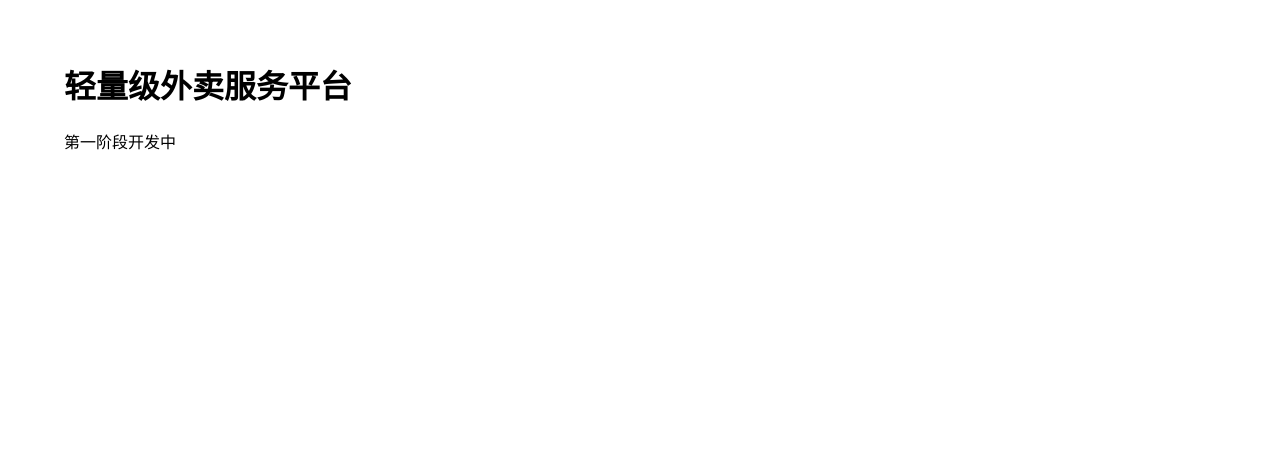
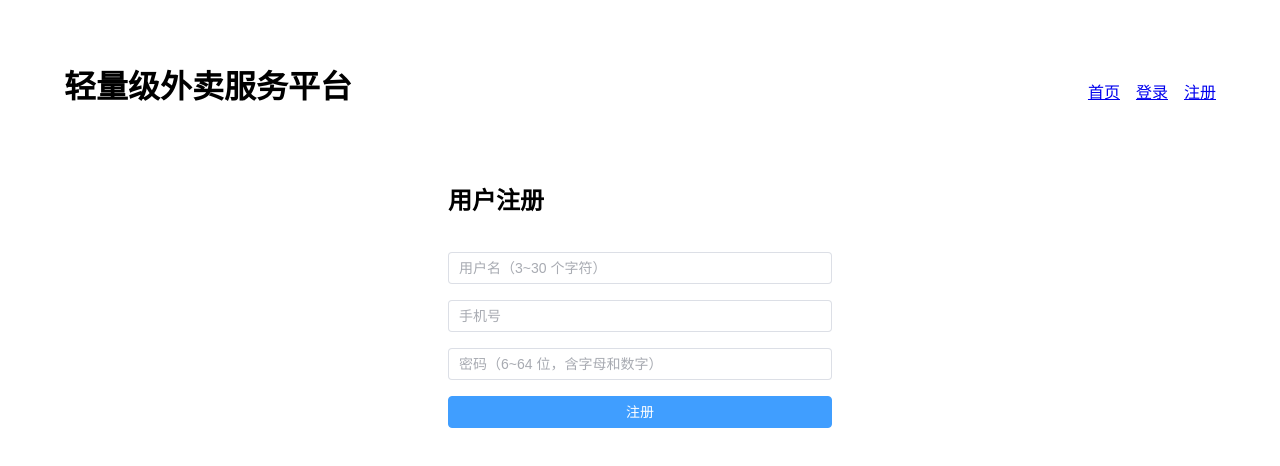
Before and after one commit to messere1/eleme-takeout, a Vue app in the folder frontend/: page /register in a window 1280 px wide. Shown: the top 466 px of the page. Built offline with nearby package versions, Linux system fonts and the light colour scheme.

Commit message:
简单登录和注册页面（未适配后端代码）

```diff
--- a/frontend/src/App.vue
+++ b/frontend/src/App.vue
@@ -1,7 +1,14 @@
 <template>
   <main class="shell">
-    <h1>轻量级外卖服务平台</h1>
-    <p>第一阶段开发中</p>
+    <header class="topbar">
+      <h1>轻量级外卖服务平台</h1>
+      <nav>
+        <RouterLink to="/">首页</RouterLink>
+        <RouterLink to="/login">登录</RouterLink>
+        <RouterLink to="/register">注册</RouterLink>
+      </nav>
+    </header>
+    <RouterView />
   </main>
 </template>
 
@@ -12,4 +19,12 @@
   padding: 2rem;
   font-family: system-ui, sans-serif;
 }
+.topbar {
+  display: flex;
+  align-items: baseline;
+  justify-content: space-between;
+}
+nav a {
+  margin-left: 1rem;
+}
 </style>
--- a/frontend/src/main.js
+++ b/frontend/src/main.js
@@ -1,6 +1,7 @@
 import { createApp } from 'vue'
 import ElementPlus from 'element-plus'
 import 'element-plus/dist/index.css'
+import router from './router'
 import App from './App.vue'
 
-createApp(App).use(ElementPlus).mount('#app')
+createApp(App).use(ElementPlus).use(router).mount('#app')
--- /dev/null
+++ b/frontend/src/views/Home.vue
@@ -0,0 +1,6 @@
+<template>
+  <section class="home">
+    <h2>首页建设中</h2>
+    <p>店铺浏览与商品选购将在后续阶段实现，现在可以先体验<a href="/register">注册</a>、<a href="/login">登录</a>。</p>
+  </section>
+</template>
--- a/frontend/src/views/Login.vue
+++ b/frontend/src/views/Login.vue
@@ -1,4 +1,86 @@
+<script setup>
+import { reactive, ref } from 'vue'
+import { useRouter } from 'vue-router'
+import { login } from '@/api/auth'
+import { session } from '@/utils/session'
+
+const router = useRouter()
+
+const form = reactive({ account: '', password: '' })
+const errorMessage = ref('')
+const submitting = ref(false)
+
+async function submit() {
+  errorMessage.value = ''
+  const account = form.account.trim()
+  if (!account || !form.password) {
+    errorMessage.value = '请输入账号和密码'
+    return
+  }
+
+  submitting.value = true
+  try {
+    const data = await login({ account, password: form.password, role: 'CUSTOMER' })
+    session.save({ token: data.token, role: data.role || 'CUSTOMER' })
+    router.push('/')
+  } catch (error) {
+    errorMessage.value = error?.message || '登录失败，请稍后重试'
+  } finally {
+    submitting.value = false
+  }
+}
+</script>
+
 <template>
-  <!-- 登录页桩：FR-002 红灯基线阶段仅保证可挂载，业务实现见 feat(FR-002)。 -->
-  <section></section>
+  <section class="auth-card">
+    <h2>用户登录</h2>
+
+    <el-input
+      v-model="form.account"
+      data-testid="login-account"
+      class="auth-field"
+      placeholder="账号（用户名或手机号）"
+      @keyup.enter="submit"
+    />
+    <el-input
+      v-model="form.password"
+      type="password"
+      data-testid="login-password"
+      class="auth-field"
+      placeholder="密码"
+      show-password
+      @keyup.enter="submit"
+    />
+
+    <p v-if="errorMessage" data-testid="login-error" role="alert" class="auth-error">
+      {{ errorMessage }}
+    </p>
+
+    <el-button
+      type="primary"
+      data-testid="login-submit"
+      class="auth-submit"
+      :disabled="submitting"
+      @click="submit"
+    >
+      {{ submitting ? '登录中…' : '登录' }}
+    </el-button>
+  </section>
 </template>
+
+<style scoped>
+.auth-card {
+  max-width: 24rem;
+  margin: 2rem auto;
+  display: flex;
+  flex-direction: column;
+  gap: 1rem;
+}
+.auth-error {
+  color: #f56c6c;
+  margin: 0;
+}
+.auth-submit {
+  width: 100%;
+}
+</style>
--- a/frontend/src/views/Register.vue
+++ b/frontend/src/views/Register.vue
@@ -1,4 +1,135 @@
+<script setup>
+import { reactive, ref } from 'vue'
+import { useRouter } from 'vue-router'
+import { register } from '@/api/auth'
+
+const router = useRouter()
+
+const PHONE_RE = /^1[3-9]\d{9}$/
+const PASSWORD_RE = /^(?=.*[A-Za-z])(?=.*\d).{6,64}$/
+
+const form = reactive({ username: '', phone: '', password: '' })
+const fieldErrors = reactive({ username: '', phone: '', password: '' })
+const errorMessage = ref('')
+const submitting = ref(false)
+
+function clearErrors() {
+  errorMessage.value = ''
+  fieldErrors.username = ''
+  fieldErrors.phone = ''
+  fieldErrors.password = ''
+}
+
+async function submit() {
+  clearErrors()
+
+  const username = form.username.trim()
+  let valid = true
+  if (username.length < 3 || username.length > 30) {
+    fieldErrors.username = '用户名需 3~30 个字符'
+    valid = false
+  }
+  if (!PHONE_RE.test(form.phone)) {
+    fieldErrors.phone = '手机号格式不正确'
+    valid = false
+  }
+  if (!PASSWORD_RE.test(form.password)) {
+    fieldErrors.password = '密码需 6~64 位且包含字母和数字'
+    valid = false
+  }
+  if (!valid) return
+
+  submitting.value = true
+  try {
+    await register({ username, phone: form.phone, password: form.password })
+    router.push('/login')
+  } catch (error) {
+    const fields = error?.data?.fieldErrors
+    if (fields) {
+      if (fields.username) fieldErrors.username = fields.username
+      if (fields.phone) fieldErrors.phone = fields.phone
+      if (fields.password) fieldErrors.password = fields.password
+    }
+    errorMessage.value = error?.message || '注册失败，请稍后重试'
+  } finally {
+    submitting.value = false
+  }
+}
+</script>
+
 <template>
-  <!-- 注册页桩：FR-001 红灯基线阶段仅保证可挂载，业务实现见 feat(FR-001)。 -->
-  <section></section>
+  <section class="auth-card">
+    <h2>用户注册</h2>
+
+    <div class="field">
+      <el-input
+        v-model="form.username"
+        data-testid="register-username"
+        placeholder="用户名（3~30 个字符）"
+        @keyup.enter="submit"
+      />
+      <p v-if="fieldErrors.username" class="field-error">{{ fieldErrors.username }}</p>
+    </div>
+
+    <div class="field">
+      <el-input
+        v-model="form.phone"
+        data-testid="register-phone"
+        placeholder="手机号"
+        maxlength="11"
+        @keyup.enter="submit"
+      />
+      <p v-if="fieldErrors.phone" class="field-error">{{ fieldErrors.phone }}</p>
+    </div>
+
+    <div class="field">
+      <el-input
+        v-model="form.password"
+        type="password"
+        data-testid="register-password"
+        placeholder="密码（6~64 位，含字母和数字）"
+        show-password
+        @keyup.enter="submit"
+      />
+      <p v-if="fieldErrors.password" class="field-error">{{ fieldErrors.password }}</p>
+    </div>
+
+    <p v-if="errorMessage" data-testid="register-error" role="alert" class="auth-error">
+      {{ errorMessage }}
+    </p>
+
+    <el-button
+      type="primary"
+      data-testid="register-submit"
+      class="auth-submit"
+      :disabled="submitting"
+      @click="submit"
+    >
+      {{ submitting ? '注册中…' : '注册' }}
+    </el-button>
+  </section>
 </template>
+
+<style scoped>
+.auth-card {
+  max-width: 24rem;
+  margin: 2rem auto;
+  display: flex;
+  flex-direction: column;
+  gap: 1rem;
+}
+.field {
+  display: flex;
+  flex-direction: column;
+  gap: 0.25rem;
+}
+.field-error,
+.auth-error {
+  color: #f56c6c;
+  margin: 0;
+  font-size: 0.875rem;
+}
+.auth-submit {
+  width: 100%;
+}
+</style>
```
Also changed, not shown: frontend/src/router/index.js (added, +18 -0 lines), 2 other files (tests, documents, lock files or other folders).
